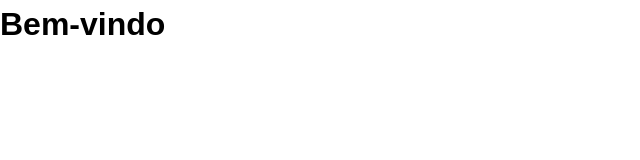
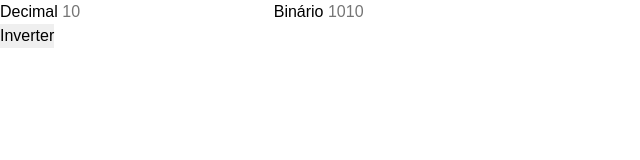
Before and after one commit to devngonbomanuel/binary-conversor, a plain HTML site: page index.html in a window 1280 px wide. Shown: the whole page, without its empty margins (0-640 px from the left). Drawn offline with Linux system fonts and the light colour scheme; files whose address does not match are found by name.

Commit message:
feat: Add the conversors form

```diff
--- a/index.html
+++ b/index.html
@@ -9,12 +9,17 @@
     <title>BinConv</title>
   </head>
   <body>
-    <header>
-      <h1>Bem-vindo</h1>
-    </header>
     <main>
-      <section class="conversor-compontent">
-
+      <section class="form-compontent">
+        <form id="conversor-form">
+          <div class="form-group">
+            <label for="decimalNumber">Decimal</label>
+            <input type="number" id="decimalNumber" placeholder="10" />
+            <label for="binaryResult">Binário</label>
+            <input type="number" id="binaryResult" placeholder="1010" />
+          </div>
+          <button type="button">Inverter</button>
+        </form>
       </section>
     </main>
   </body>
```
